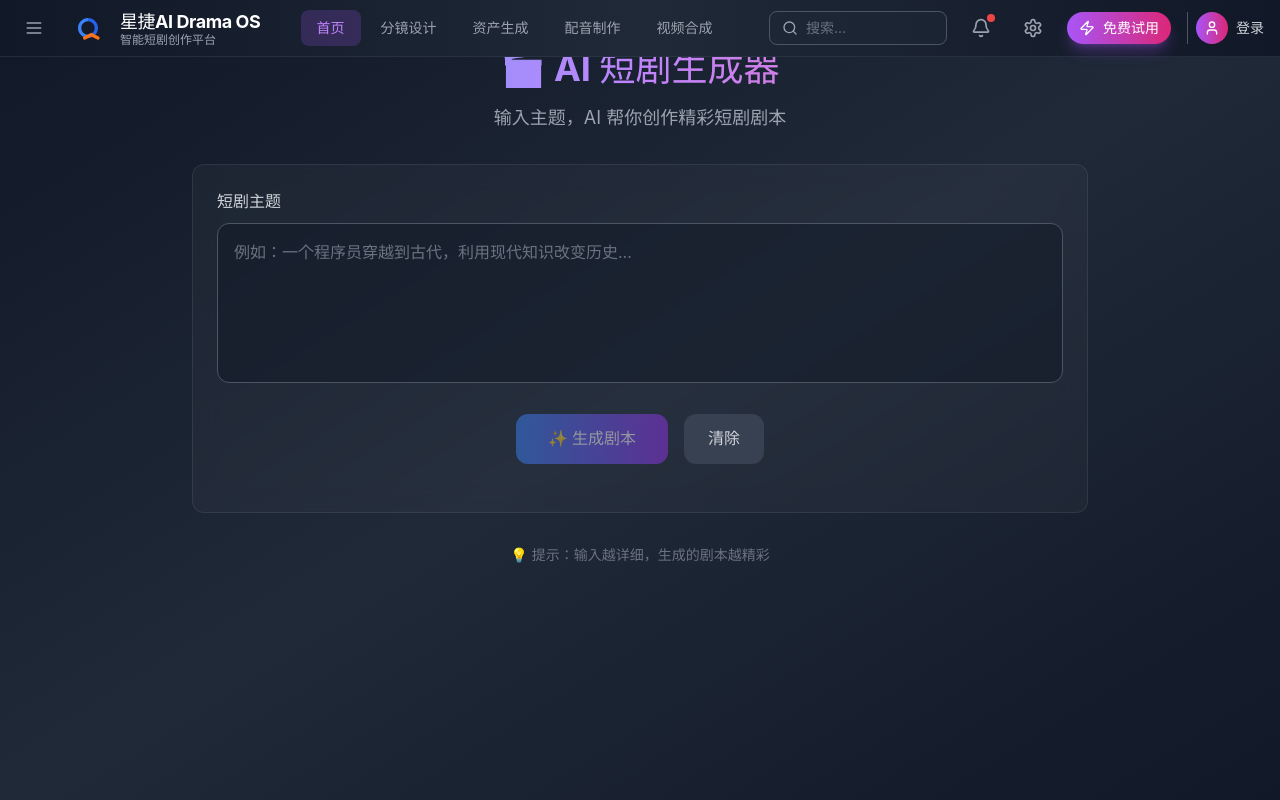
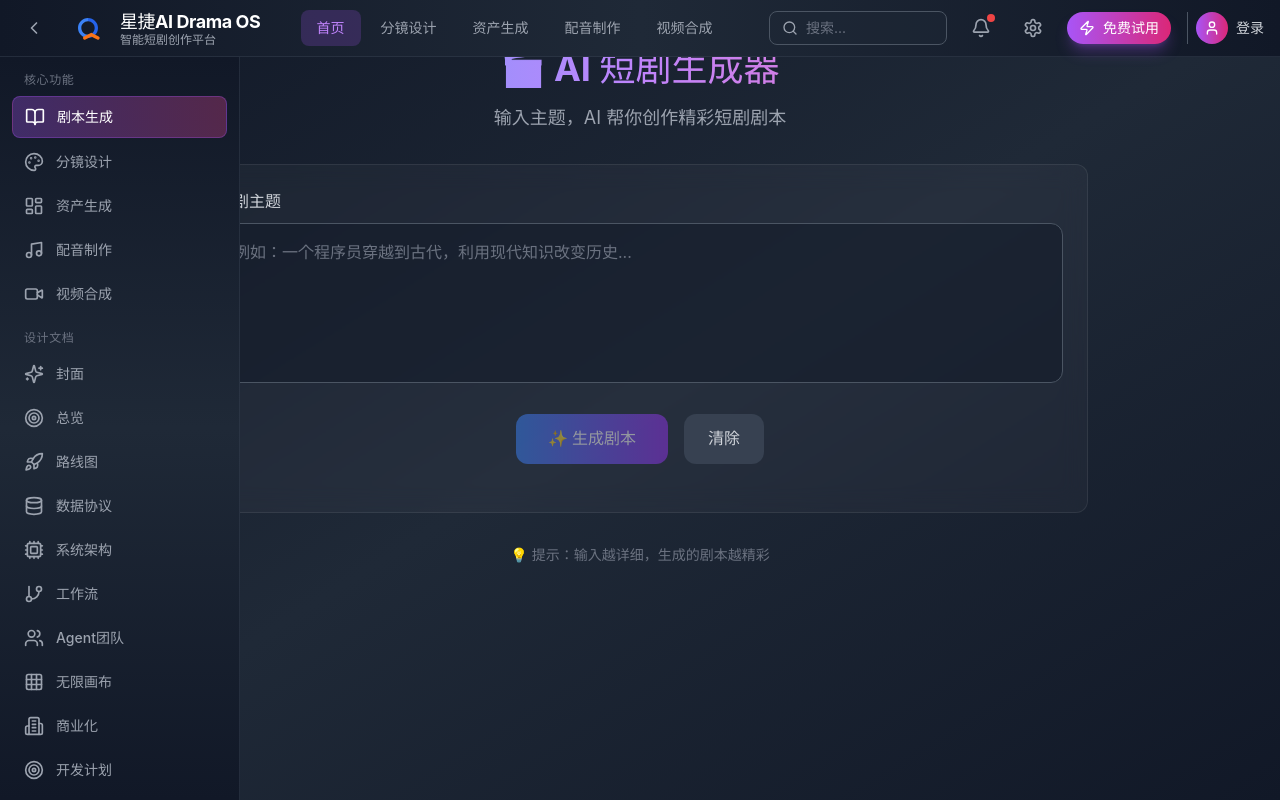
Before and after one commit to nhanhxxm2can9351-glitch/ai-drama-os, a React (Vite) app: page / in a window 1280 px wide. Built offline with nearby package versions, Linux system fonts and the light colour scheme.

Commit message:
Sidebar default expanded with icons and text

```diff
--- a/src/components/layout/Navbar.tsx
+++ b/src/components/layout/Navbar.tsx
@@ -47,8 +47,8 @@
 export default function Navbar() {
   const [isOpen, setIsOpen] = useState(false);
   const [searchFocused, setSearchFocused] = useState(false);
-  const [sidebarCollapsed, setSidebarCollapsed] = useState(true);
-  const [sidebarHidden, setSidebarHidden] = useState(true);
+  const [sidebarCollapsed, setSidebarCollapsed] = useState(false);
+  const [sidebarHidden, setSidebarHidden] = useState(false);
   const location = useLocation();
 
   const toggleSidebar = () => {
```
